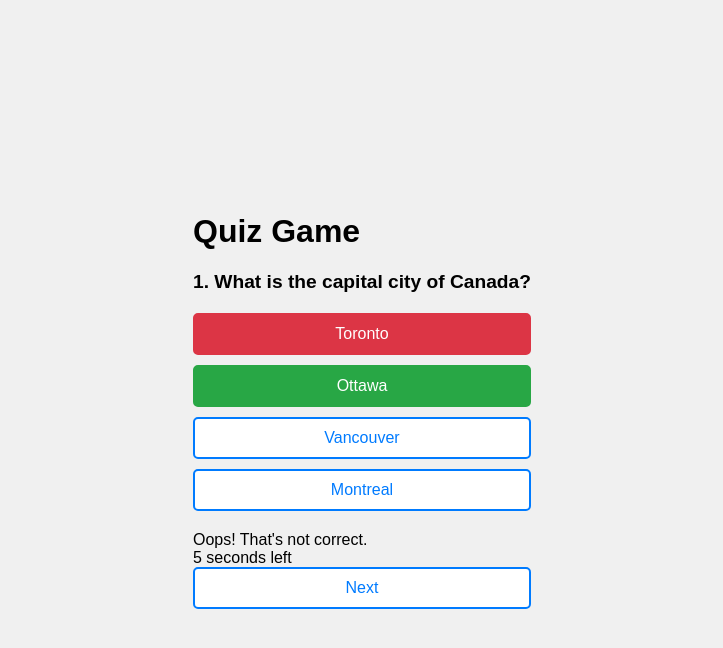
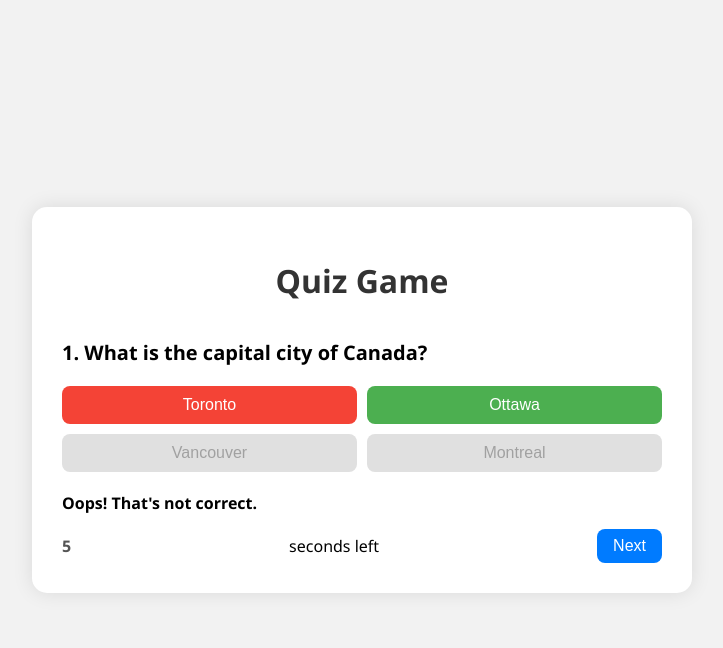
Before and after one commit to Jivens1/quiz_game, a plain HTML site: page index.html in a window 1280 px wide. Both pictures are taken after a click on the button "Toronto". Shown: the whole page, without its empty margins (278-1001 px from the left). Drawn offline with Linux system fonts and the light colour scheme.

Commit message:
Update style.css

```diff
--- a/style.css
+++ b/style.css
@@ -1,7 +1,7 @@
-/* General body styling */
+/* Base styles */
 body {
-  font-family: Arial, sans-serif;
-  background-color: #f0f0f0;
+  font-family: 'Segoe UI', Tahoma, Geneva, Verdana, sans-serif;
+  background-color: #f2f2f2;
   display: flex;
   justify-content: center;
   align-items: center;
@@ -9,83 +9,100 @@ body {
   margin: 0;
 }
 
-/* Container holding the quiz */
-.quiz-container {
-  background-color: white;
-  padding: 30px 20px;
-  border-radius: 10px;
-  box-shadow: 0 0 10px rgba(0,0,0,0.1);
-  width: 360px;
-  text-align: center;
+.app {
+  background-color: #fff;
+  padding: 30px;
+  border-radius: 15px;
+  box-shadow: 0 0 20px rgba(0, 0, 0, 0.1);
+  width: 90%;
+  max-width: 600px;
 }
 
-/* Question text */
-#question {
-  font-size: 1.2rem;
+h1 {
+  text-align: center;
+  color: #333;
   margin-bottom: 20px;
 }
 
-/* Button container */
-#answer-buttons {
+.quiz {
   display: flex;
   flex-direction: column;
+}
+
+#question {
+  font-size: 20px;
+  margin-bottom: 20px;
+}
+
+.btn-grid {
+  display: grid;
+  grid-template-columns: 1fr 1fr;
   gap: 10px;
   margin-bottom: 20px;
 }
 
-/* Option buttons */
-button {
-  padding: 10px;
-  font-size: 1rem;
-  border: 2px solid #007bff;
-  background-color: white;
-  color: #007bff;
-  border-radius: 5px;
+.btn {
+  padding: 10px 20px;
+  background-color: #e0e0e0;
+  border: none;
+  border-radius: 8px;
+  font-size: 16px;
   cursor: pointer;
-  transition: 0.3s;
+  transition: background-color 0.3s;
 }
 
-/* Hover effect */
-button:hover:not(:disabled) {
-  background-color: #007bff;
-  color: white;
+.btn:hover {
+  background-color: #d5d5d5;
 }
 
-/* Correct and wrong answer styles */
 .correct {
-  background-color: #28a745 !important;
-  color: white !important;
-  border-color: #28a745 !important;
+  background-color: #4caf50 !important;
+  color: #fff;
 }
 
 .wrong {
-  background-color: #dc3545 !important;
-  color: white !important;
-  border-color: #dc3545 !important;
+  background-color: #f44336 !important;
+  color: #fff;
 }
 
-/* Next button styling */
-#next-btn {
-  display: none;
-  width: 100%;
-}
-.correct {
-  background-color: #4CAF50; /* Green */
-  color: white;
+.feedback {
+  font-size: 16px;
+  margin-bottom: 15px;
+  font-weight: bold;
 }
 
-.incorrect {
-  background-color: #f44336; /* Red */
-  color: white;
+.bottom-bar {
+  display: flex;
+  justify-content: space-between;
+  align-items: center;
 }
 
-#question h2 {
-  font-size: 2em;
-  margin-bottom: 0.5em;
-  color: #333;
+#time {
+  font-weight: bold;
+  color: #555;
 }
 
-#question p {
-  font-size: 1.2em;
-  color: #555;
+.next-btn {
+  padding: 8px 16px;
+  background-color: #007bff;
+  color: #fff;
+  border: none;
+  border-radius: 8px;
+  font-size: 16px;
+  cursor: pointer;
 }
+
+.next-btn:hover {
+  background-color: #0056b3;
+}
+
+@media (max-width: 500px) {
+  .btn-grid {
+    grid-template-columns: 1fr;
+  }
+
+  .bottom-bar {
+    flex-direction: column;
+    gap: 10px;
+  }
+}
```
